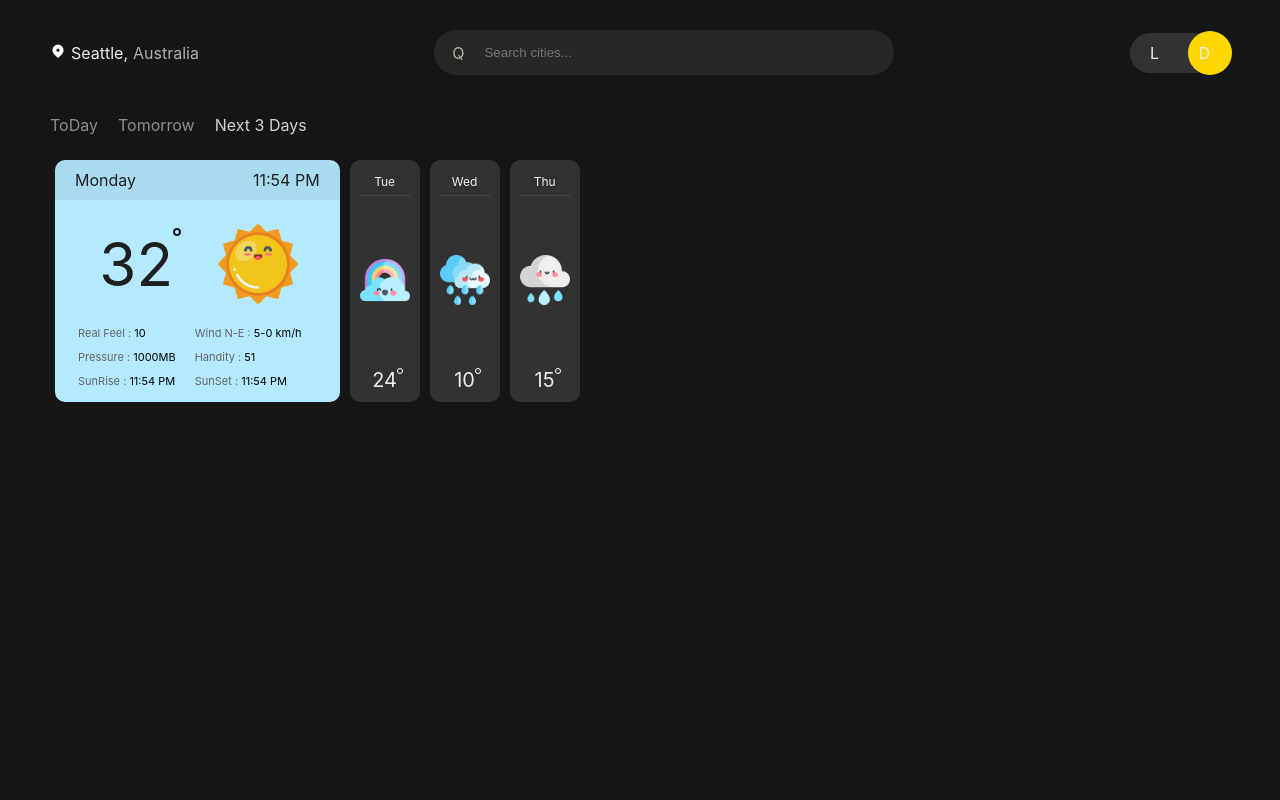
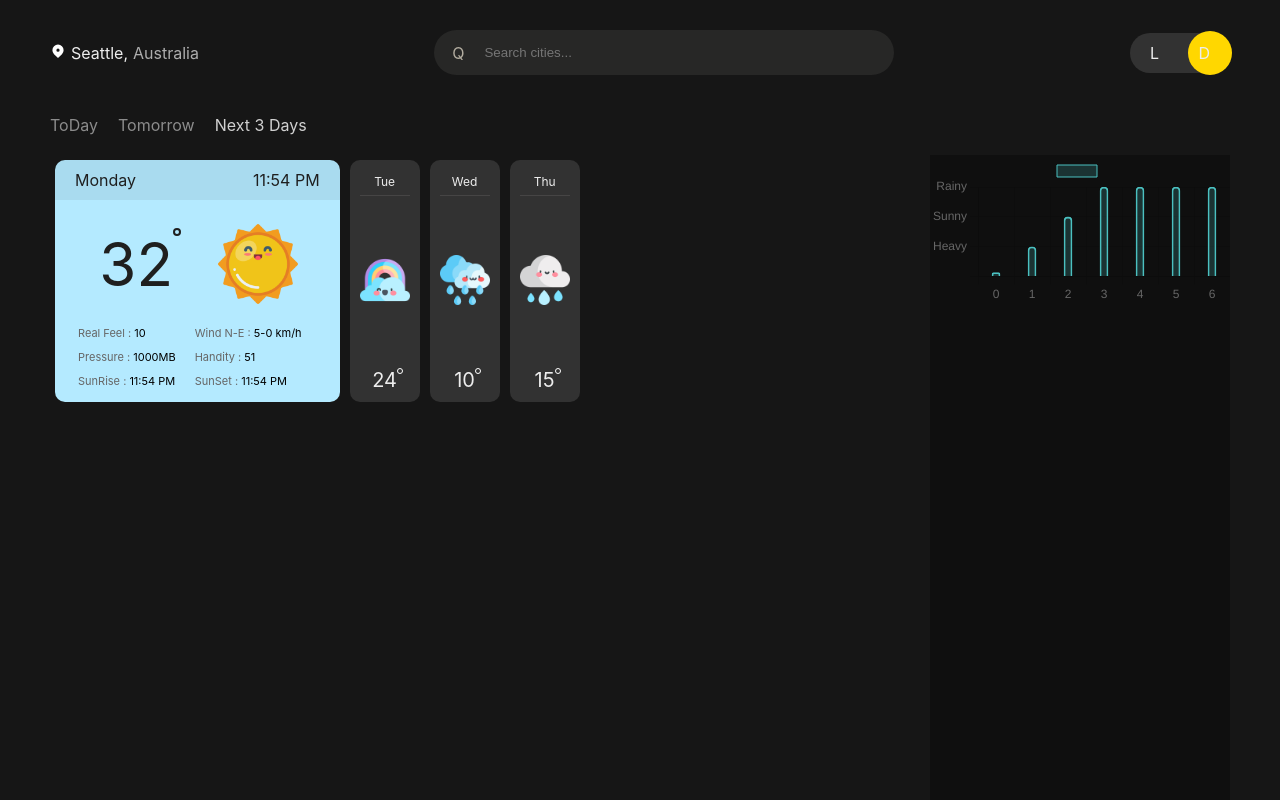
Before and after one commit to sajjadseifi/weather, a React (Create React App) app: page /next3days in a window 1280 px wide. Shown: the top 800 px of the page. Built offline with nearby package versions, Linux system fonts and the light colour scheme.

Commit message:
feature : add side & test chart

```diff
--- /dev/null
+++ b/src/pages/Next3Days/Next3Days.module.css
@@ -0,0 +1,13 @@
+.Next3Days {
+    display: flex;
+}
+
+.Content {
+    flex: 1;
+}
+
+.Side {
+    background-color: rgba(0, 0, 0, 0.301);
+    width: 300px;
+    height: 100vh;
+}
--- a/src/pages/Next3Days/Next3Days.tsx
+++ b/src/pages/Next3Days/Next3Days.tsx
@@ -1,9 +1,10 @@
 import React, { useState } from "react";
 import CardGrid from "../../components/card/CardGrid";
-import { WheatherStatus } from "../../constants/enum/wheather-status.enum";
+import Chart from "../../components/chart/Chart";
 import OtherDay from "./components/OtherDay";
 import SelectedDay from "./components/SelectedDay";
 import { next3DayDummyData } from "./dummy-data";
+import styles from './Next3Days.module.css'
 
 const Next3Days = ()=> {
     const [selected,setSelected]  = useState(0);
@@ -18,7 +19,8 @@ const Next3Days = ()=> {
     }
 
     return (
-        <div>
+        <div className={styles.Next3Days}>
+            <div className={styles.Content}>
                 <CardGrid>
                     {next3DayDummyData.map((props,index)=> {
                         if (selected == index) {
@@ -30,6 +32,10 @@ const Next3Days = ()=> {
                     })}
                 </CardGrid>
             </div>
+            <div className={styles.Side}>
+                <Chart/>
+            </div>
+        </div>
     )
 }
 
```
Lines whose indentation alone changed are shown as unchanged.
